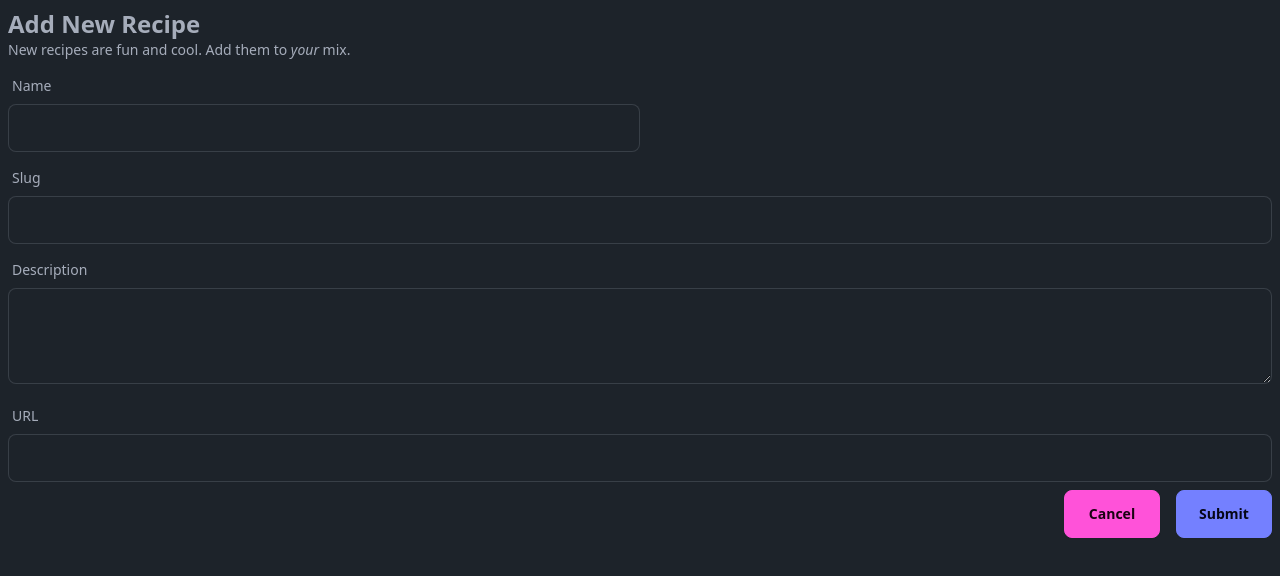
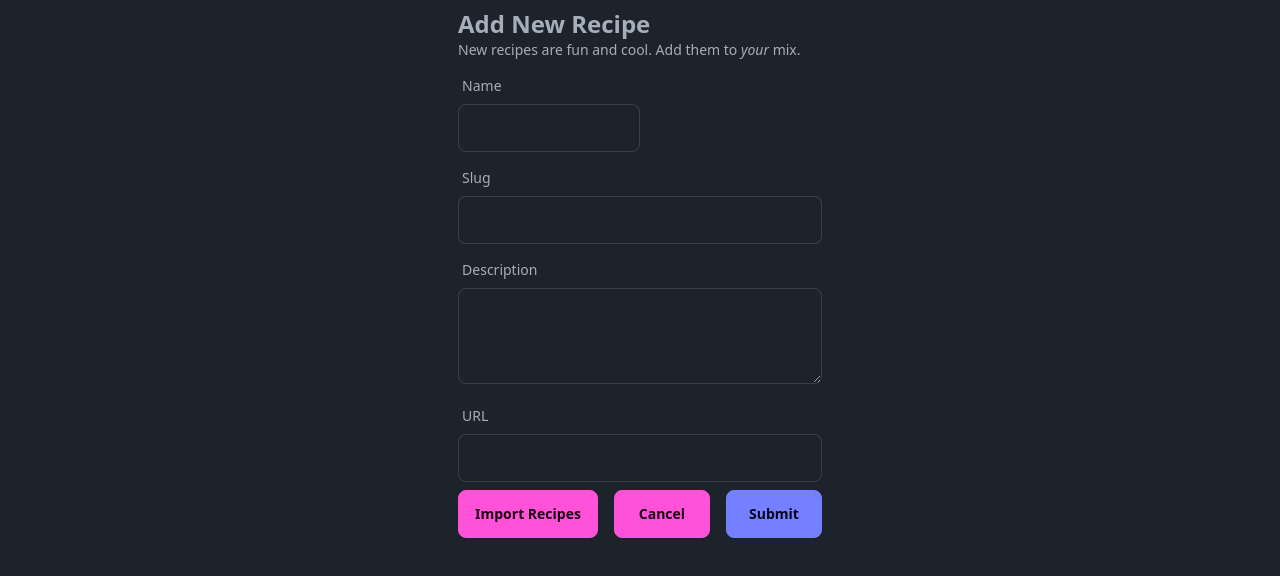
Before and after one commit to bensandee/dinnermix, a Next.js app: page /recipes/add in a window 1280 px wide. Shown: the top 576 px of the page. Built offline with nearby package versions, Linux system fonts and the light colour scheme; no server answers; what drizzle-zod would draw is missing.

Commit message:
chore: minor ui updates

```diff
--- a/src/app/layout.tsx
+++ b/src/app/layout.tsx
@@ -12,7 +12,7 @@ export default function RootLayout({ children }: { children: ReactNode }) {
   return (
     <html lang="en" data-theme="dark">
       <UserProvider>
-        <body>{children}</body>
+        <body className="flex justify-center w-full">{children}</body>
       </UserProvider>
     </html>
   );
--- a/src/app/page.tsx
+++ b/src/app/page.tsx
@@ -16,7 +16,7 @@ export default function Home() {
     body = <UnauthenticatedBody />;
   }
   return (
-    <main className="flex min-h-screen flex-col items-center p-24">
+    <main className="flex min-h-screen flex-col items-center p-24 bg-base-100">
       <h1 className="text-3xl text-green-800">DinnerMix</h1>
       {body}
     </main>
@@ -26,33 +26,24 @@ export default function Home() {
 const Body = () => {
   const router = useRouter();
 
-  const goAddRecipe = () => {
+  const goAddRecipe = (e: React.MouseEvent) => {
+    e.preventDefault();
     router.push("/recipes/add");
-  };
-
-  const goImportRecipe = () => {
-    router.push("/recipes/import");
   };
 
   return (
     <>
-      <div className="navbar bg-base-100">
+      <div className="navbar">
+        <Link className="btn btn-ghost text-xl" href="/recipes">
+          Recipes
+        </Link>
         <Link className="btn btn-ghost text-xl" href="/profile">
           Profile
-        </Link>
-        <Link className="btn btn-ghost text-xl" href="/api/auth/logout">
-          Logout
-        </Link>
-        <Link className="btn btn-ghost text-xl" href="/recipes">
-          Recipes
         </Link>
       </div>
       <div className="space-x-2">
         <button className="btn btn-primary" onClick={goAddRecipe}>
           Add Recipe
-        </button>
-        <button className="btn btn-secondary" onClick={goImportRecipe}>
-          Import Recipes
         </button>
       </div>
     </>
--- a/src/app/profile/page.tsx
+++ b/src/app/profile/page.tsx
@@ -2,6 +2,7 @@ import { withPageAuthRequired } from "@auth0/nextjs-auth0";
 import { requireSessionUser } from "@/lib/auth";
 import { selectUserSchema } from "@/lib/db/schema";
 import { z } from "zod";
+import Link from "next/link";
 
 // convert lastLogin in user profile to a string
 const adaptedLastLogin = z.object({ lastLogin: z.coerce.string() });
@@ -12,9 +13,15 @@ async function Page() {
   const sessionUser = await requireSessionUser();
   const { name, ...rest } = adaptedUser.parse(sessionUser);
   return (
-    <div>
-      Hello {name} and {JSON.stringify(rest, null, 2)}
-    </div>
+    <>
+      <div>
+        Hello {name}. <br />
+        Your profile data is: {JSON.stringify(rest)}
+      </div>
+      <Link className="btn btn-secondary text-xl" href="/api/auth/logout">
+        Logout
+      </Link>
+    </>
   );
 }
 
--- a/src/app/recipes/add/page.tsx
+++ b/src/app/recipes/add/page.tsx
@@ -103,6 +103,7 @@ export default function AddRecipe() {
           <FieldErrorMessage error={errors.url} />
         </div>
         <div className="space-x-4 text-end">
+          <ImportButton />
           <CancelButton />
           <SubmitButton />
         </div>
@@ -114,6 +115,24 @@ export default function AddRecipe() {
 const FieldErrorMessage = ({ error }: { error?: FieldError }) => {
   return (
     <span className="text-red-700">{error && <p>{error.message}</p>}</span>
+  );
+};
+
+const ImportButton = () => {
+  const router = useRouter();
+
+  const goImportRecipe = () => {
+    router.replace("/recipes/import");
+  };
+
+  return (
+    <button
+      className="btn btn-secondary"
+      type="button"
+      onClick={goImportRecipe}
+    >
+      Import Recipes
+    </button>
   );
 };
 
```
